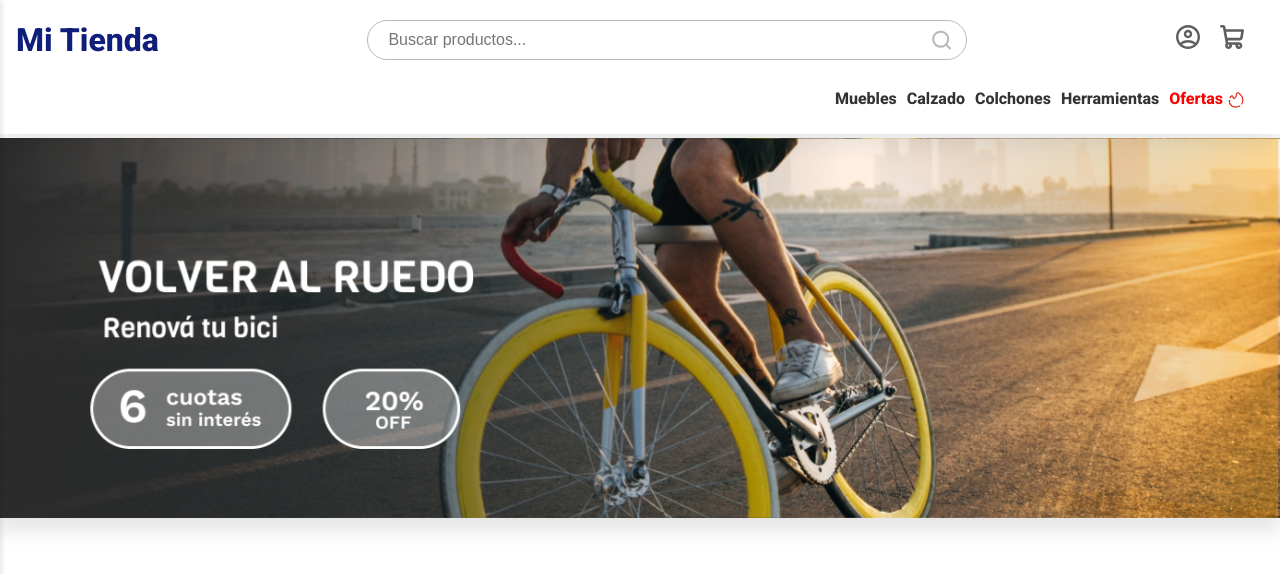
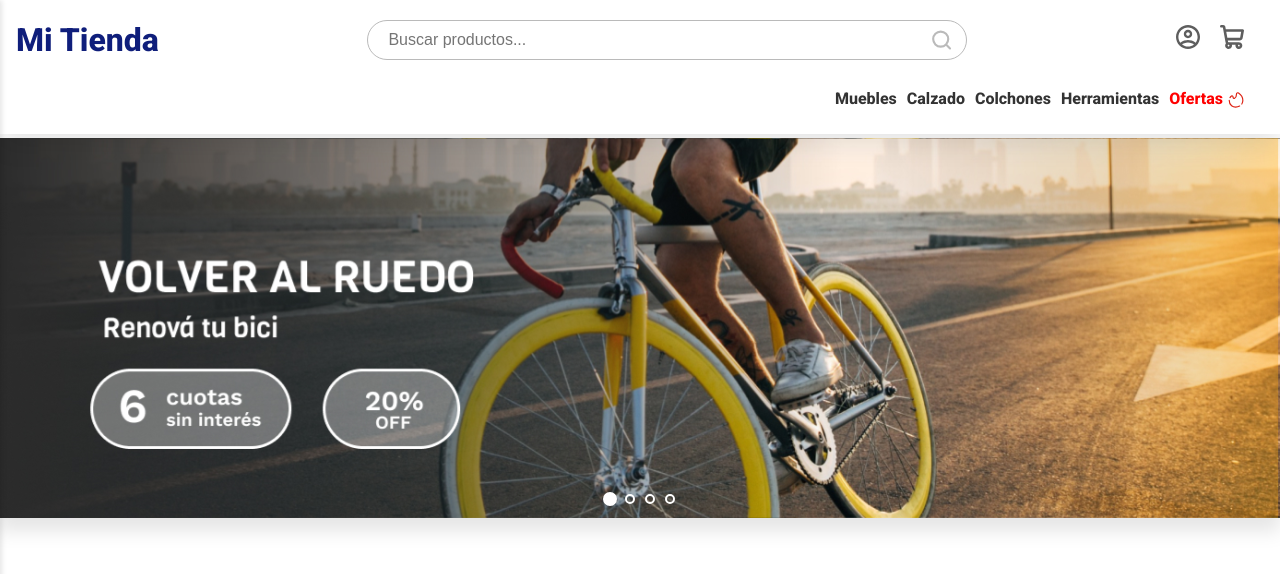
Before and after one commit to MartinGadea12/pierce-commerce, a React (Vite) app: page / in a window 1280 px wide. Shown: the top 574 px of the page. Built offline with nearby package versions, Linux system fonts and the light colour scheme.

Commit message:
carrousel in banner component

```diff
--- a/src/assets/styles/Banner.css
+++ b/src/assets/styles/Banner.css
@@ -1,15 +1,72 @@
 .banner-container {
-    display: flex;
+    position: relative;
     width: 100%;
     height: auto;
     background-color: #fff;
-    margin-top: 0;
-    padding: 0;
+    overflow: hidden;
+  }
+
+  .banner-slide-container {
+    display: flex;
+    transition: transform 0.5s ease-in-out;
+    width: 100%;
   }
 
   .banner-image {
     width: 100%;
     height: auto;
-    max-height: 100vh;
     object-fit: cover;
   }
+
+
+  .carousel-dots {
+    position: absolute;
+    bottom: 10px;
+    left: 50%;
+    transform: translateX(-50%);
+    display: flex;
+    justify-content: center;
+    align-items: center;
+    z-index: 10;
+  }
+
+  .dot {
+    width: 10px;
+    height: 10px;
+    margin: 0 5px;
+    border-radius: 50%;
+    background-color: transparent;
+    border: 2px solid white;
+    cursor: pointer;
+    transition: background-color 0.3s, transform 0.3s;
+    z-index: 10;
+  }
+
+  .dot:hover {
+    transform: scale(1.3);
+  }
+
+  .dot.active {
+    background-color: white;
+    transform: scale(1.4);
+  }
+
+
+  @media (min-width: 768px) {
+    .dot {
+      width: 10px;
+      height: 10px;
+      border: 2px solid #fff;
+    }
+
+    .carousel-dots {
+        position: absolute;
+        bottom: 45px;
+        left: 50%;
+        transform: translateX(-50%);
+        justify-content: center;
+        align-items: center;
+        z-index: 10;
+      }
+
+  }
--- a/src/components/Banner.tsx
+++ b/src/components/Banner.tsx
@@ -1,10 +1,39 @@
+import { useState } from 'react';
 import bannerImage from '../assets/images/banner.svg';
-import '../assets/styles/Banner.css'; // Importa el archivo CSS para el banner
+import '../assets/styles/Banner.css';
 
 const Banner = () => {
+  const [currentImageIndex, setCurrentImageIndex] = useState(0);
+  const images = [bannerImage, bannerImage, bannerImage, bannerImage];
+
+  const goToImage = (index) => {
+    setCurrentImageIndex(index);
+  };
+
   return (
     <div className="banner-container">
-      <img src={bannerImage} alt="Banner promocional" className="banner-image" />
+
+      <div className="banner-slide-container" style={{ transform: `translateX(-${currentImageIndex * 100}%)` }}>
+        {images.map((image, index) => (
+          <img
+            key={index}
+            src={image}
+            alt={`Banner promocional ${index}`}
+            className="banner-image"
+          />
+        ))}
+      </div>
+
+
+      <div className="carousel-dots">
+        {images.map((_, index) => (
+          <span
+            key={index}
+            className={`dot ${currentImageIndex === index ? 'active' : ''}`}
+            onClick={() => goToImage(index)}
+          ></span>
+        ))}
+      </div>
     </div>
   );
 };
```
